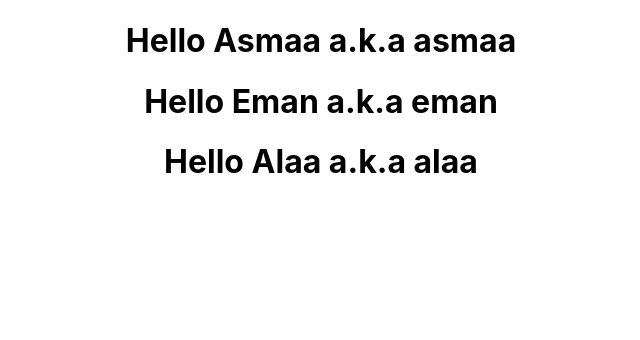
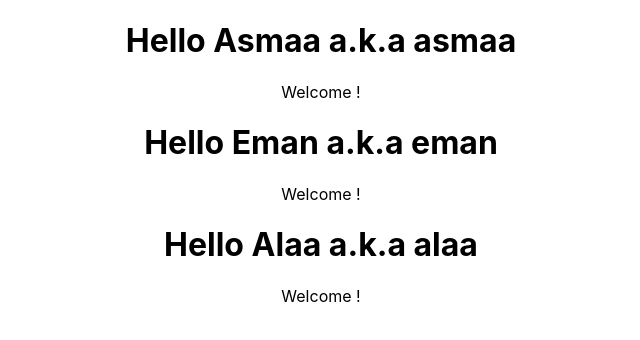
Before and after one commit to Asmaathabet/react-js-course, a React (Create React App) app: page / in a window 1280 px wide. Shown: the top 340 px of the page, without its empty margins (319-959 px from the left). Built offline with nearby package versions, Linux system fonts and the light colour scheme.

Commit message:
add children as props and wrap all component elements in one div

```diff
--- a/src/App.js
+++ b/src/App.js
@@ -8,9 +8,9 @@ import './App.css';
 function App() {
   return (
     <div className="App">
-      <Greet name="Asmaa"  username="asmaa" />
-      <Greet name="Eman" username="eman" />
-      <Greet name="Alaa" username="alaa" />
+      <Greet name="Asmaa"  username="asmaa"><p1> Welcome !</p1> </Greet>
+      <Greet name="Eman" username="eman" ><p1> Welcome !</p1></Greet>
+      <Greet name="Alaa" username="alaa" ><p1> Welcome !</p1></Greet>
       {/* <Welcome />
       <Hello /> */}
     </div>
--- a/src/components/Greet.js
+++ b/src/components/Greet.js
@@ -7,7 +7,10 @@ import React from 'react';
 const Greet = (props) => {
 return (
     // a.k.a => also known as
-<h1> Hello {props.name} a.k.a  {props.username} </h1>
+    <div>
+        <h1> Hello {props.name} a.k.a  {props.username} </h1>
+        {props.children}
+    </div>
 )
 }
 
```
